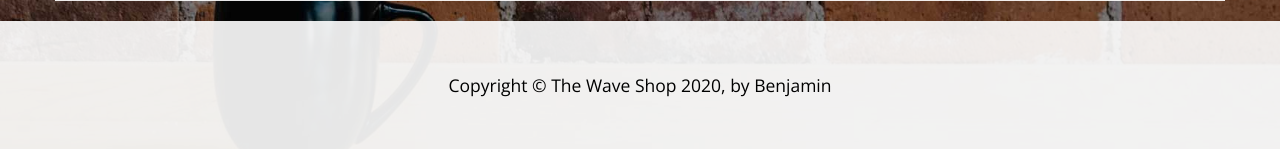
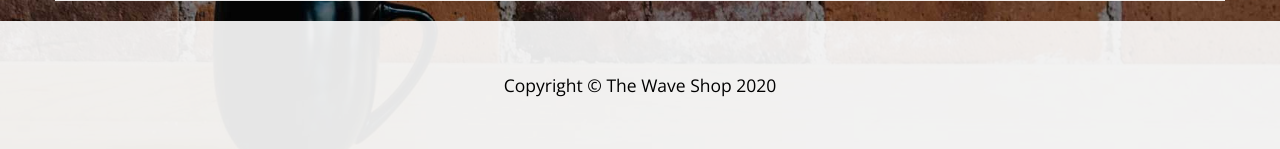
Before and after one commit to benjamin2310/php-blog-for-members, a PHP site: page / in a window 1280 px wide. Shown: the part 1416-1565 px from the top of the page. Run offline with PHP 8.4, Linux system fonts and the light colour scheme.

Commit message:
Update index.php

```diff
--- a/index.php
+++ b/index.php
@@ -126,7 +126,7 @@
         <div class="container">
             <div class="row">
                 <div class="col-lg-12 text-center">
-                    <p>Copyright &copy; The Wave Shop 2020, by Benjamin</p>
+                    <p>Copyright &copy; The Wave Shop 2020</p>
                 </div>
             </div>
         </div>
```
